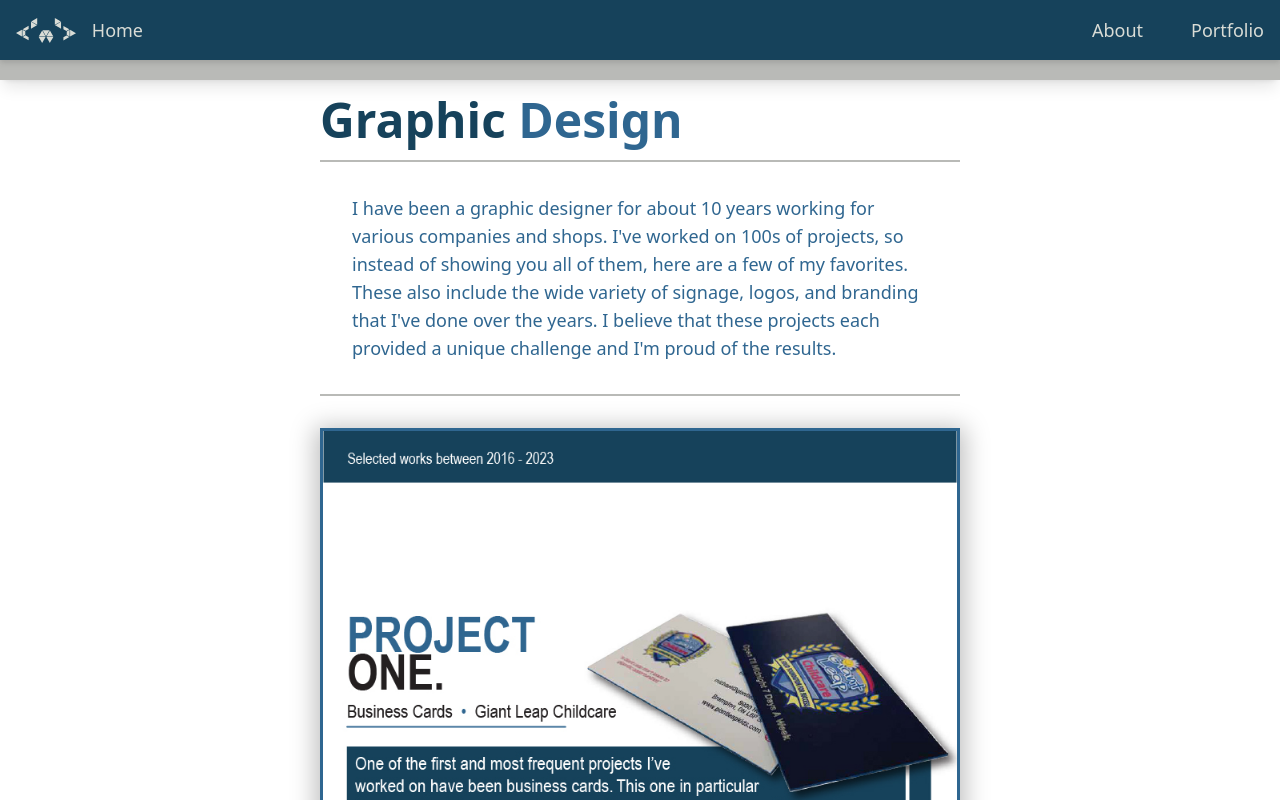
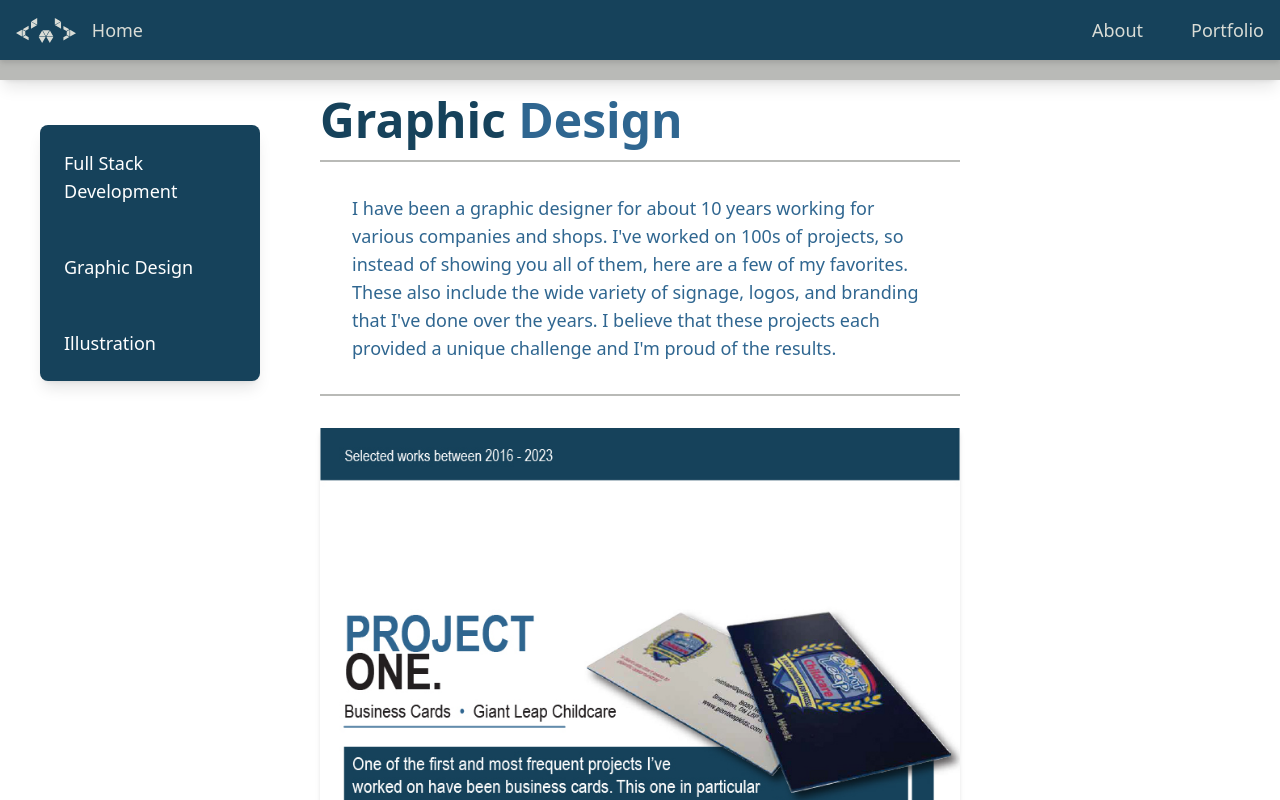
Before and after one commit to Rafflafressia/Chaotink, a React (Vite) app: page /graphic-design in a window 1280 px wide. Shown: the top 800 px of the page. Built offline with nearby package versions, Linux system fonts and the light colour scheme.

Commit message:
Refactored code.

```diff
--- a/src/components/About/About.jsx
+++ b/src/components/About/About.jsx
@@ -1,4 +1,5 @@
 import ME from "../../assets/profile-picture.jpeg";
+import { useEffect } from "react";
 import { Link } from "react-router-dom";
 import { FaArrowRightLong } from "react-icons/fa6";
 import {
@@ -35,6 +36,10 @@ import {
 } from "react-icons/si";
 
 const About = () => {
+  useEffect(() => {
+    window.scrollTo(0, 0);
+  }, []);
+
   const categories = [
     {
       name: "Graphic Proficiencies",
--- a/src/components/AsideNav.jsx
+++ b/src/components/AsideNav.jsx
@@ -1,15 +1,11 @@
-import BackToTop from "../components/ScrollToTopButton";
+import { Link } from "react-router-dom";
 import { useState, useEffect } from "react";
 
-const SubNav = ({ categories, onSelectCategory }) => {
+const SubNav = ({ categories }) => {
   const [isVisible, setIsVisible] = useState(false);
 
   const toggleVisibility = () => {
-    if (window.scrollY > 300) {
-      setIsVisible(true);
-    } else {
-      setIsVisible(false);
-    }
+    setIsVisible(window.scrollY > 300);
   };
 
   const scrollToTop = () => {
@@ -27,16 +23,16 @@ const SubNav = ({ categories, onSelectCategory }) => {
   }, []);
 
   return (
-    <aside className="visible fixed px-2 rounded-2xl left-1/2 -translate-x-1/2 bottom-[80px] xl:-translate-x-0 xl:bottom-auto xl:top-[125px] xl:left-10 [background:#16425b] xl:shadow-lg xl:rounded-lg xl:p-4 xl:w-[220px]">
-      <ul className="list-none flex space-x-8 xl:flex-col justify-center items-center xl:space-x-0 xl:items-start xl:space-y-4">
-        {categories.map((category, index) => (
-          <li key={index} className="w-full">
-            <button
-              className="w-full text-md text-center xl:text-left py-2 px-2 xl:text-lg xl:px-4 text-white rounded-lg hover:bg-blue-100 xl:hover:text-black focus:outline-none transition duration-300 ease-in-out"
-              onClick={() => onSelectCategory(category)}
+    <aside className="visible fixed z-50 px-2 rounded-2xl left-1/2 -translate-x-1/2 bottom-[80px] xl:-translate-x-0 xl:bottom-auto xl:top-[125px] xl:left-10 [background:#16425b] xl:shadow-lg xl:rounded-lg xl:p-4 xl:w-[220px]">
+      <ul className="list-none flex space-x-8 xl:flex-col justify-center items-center xl:space-x-0 xl:items-start xl:space-y-8">
+        {categories.map(([category, path], index) => (
+          <li key={index} className="w-full flex flex-row">
+            <Link
+              to={`/${path}`} // Ensure this path aligns with your routing setup
+              className="w-full text-md text-center xl:text-left py-2 px-2 xl:text-lg text-white rounded-lg hover:bg-blue-100 xl:hover:text-black focus:outline-none transition duration-300 ease-in-out"
             >
               {category}
-            </button>
+            </Link>
           </li>
         ))}
       </ul>
--- a/src/components/Navbar.jsx
+++ b/src/components/Navbar.jsx
@@ -1,4 +1,4 @@
-import { Link, useLocation } from "react-router-dom";
+import { Link, useLocation, useNavigate } from "react-router-dom";
 import { useState, useEffect } from "react";
 import SiteLogo from "../assets/browser-icon.svg";
 
@@ -8,11 +8,11 @@ import { SiLinkedin, SiGithub } from "react-icons/si";
 
 const Navbar = () => {
   const [showMenu, setShowMenu] = useState(false);
-
-  const currentPage = useLocation().pathname;
+  const location = useLocation();
+  const navigate = useNavigate();
+  const currentPage = location.pathname;
 
   const linkedInURL = "https://www.linkedin.com/in/arkaw-banerjee-600181103";
-
   const goToLinkedIn = () => {
     window.open(linkedInURL, "_blank");
   };
@@ -44,9 +44,18 @@ const Navbar = () => {
     ["Portfolio", "portfolio"],
   ];
 
+  const handleLinkClick = (url) => {
+    if (currentPage === `/${url}`) {
+      // Refresh the page if already on the current page
+      window.location.reload();
+    } else {
+      navigate(url);
+    }
+  };
+
   return (
     <div className="fixed w-full z-50">
-      <div className="w-full h-20 fixed [background:#b9bab7] shadow-lg"></div>
+      <div className="w-full h-14 md:h-20 fixed [background:#b9bab7] shadow-lg"></div>
       <div className="h-[35px] flex justify-center items-center px-4 [background:#16425b] mx-auto md:h-[60px] drop-shadow-md">
         <div className="flex h-[35px] md:h-[60px] justify-center md:justify-between md:space-x-12 md:w-[1280px]">
           <Link to="/" className="flex items-center space-x-4">
@@ -62,14 +71,14 @@ const Navbar = () => {
 
           <nav className="flex space-x-12 invisible md:visible">
             {pages.map(([title, url]) => (
-              <Link
+              <button
                 key={url}
-                to={url}
-                className={`nav-link text-sm md:text-lg text-[#d9dcd6] flex items-center font-medium`}
+                className="nav-link text-sm md:text-lg text-[#d9dcd6] flex items-center font-medium"
                 title={title}
+                onClick={() => handleLinkClick(url)}
               >
                 {title}
-              </Link>
+              </button>
             ))}
           </nav>
 
@@ -88,14 +97,16 @@ const Navbar = () => {
               <div className="bg-white h-screen w-screen rounded shadow-lg flex flex-col justify-center items-center">
                 <nav className="flex flex-col text-center space-y-12 mt-4">
                   {pages.map(([title, url]) => (
-                    <Link
+                    <button
                       key={url}
-                      to={url}
                       className="text-3xl font-medium text-[#16425b]"
-                      onClick={toggleMenu} // Close modal when link is clicked
+                      onClick={() => {
+                        handleLinkClick(url);
+                        toggleMenu(); // Close modal when link is clicked
+                      }}
                     >
                       {title}
-                    </Link>
+                    </button>
                   ))}
                 </nav>
                 <div className="flex flex-row pt-12 space-x-7">
@@ -114,4 +125,5 @@ const Navbar = () => {
     </div>
   );
 };
+
 export default Navbar;
--- a/src/components/Portfolio/FullStackWebDevelopment.jsx
+++ b/src/components/Portfolio/FullStackWebDevelopment.jsx
@@ -75,7 +75,14 @@ const FullStackDevelopmentCards = () => {
   }, []);
 
   return (
-    <section className="px-8 md:py-8 xl:py-24 lg:mx-32 xl:mx-72">
+    <section className="px-8 pt-24 md:py-8 xl:py-24 lg:mx-32 xl:mx-72">
+      <SideNav
+        categories={[
+          ["Full Stack Development", "web-dev"],
+          ["Graphic Design", "graphic-design"],
+          ["Illustration", "illustrations"],
+        ]}
+      />
       <div className="flex flex-col justify-center items-start space-y-4">
         <h1 className="text-[#16425b] text-4xl md:text-5xl font-bold">
           Full Stack
--- a/src/components/Portfolio/GraphicDesign.jsx
+++ b/src/components/Portfolio/GraphicDesign.jsx
@@ -1,4 +1,5 @@
 import { useEffect } from "react";
+import SideNav from "../AsideNav";
 
 import ProjectOne from "../../assets/Artboard 3-100.jpg";
 import ProjectTwo from "../../assets/Artboard 4-100.jpg";
@@ -11,33 +12,15 @@ import ProjectEight from "../../assets/Artboard 10-100.jpg";
 import ProjectNine from "../../assets/Artboard 11-100.jpg";
 
 const graphicDesignProjects = [
-  {
-    projectUrl: ProjectOne,
-  },
-  {
-    projectUrl: ProjectTwo,
-  },
-  {
-    projectUrl: ProjectThree,
-  },
-  {
-    projectUrl: ProjectFour,
-  },
-  {
-    projectUrl: ProjectFive,
-  },
-  {
-    projectUrl: ProjectSix,
-  },
-  {
-    projectUrl: ProjectSeven,
-  },
-  {
-    projectUrl: ProjectEight,
-  },
-  {
-    projectUrl: ProjectNine,
-  },
+  { projectUrl: ProjectOne, description: "Project One Description" },
+  { projectUrl: ProjectTwo, description: "Project Two Description" },
+  { projectUrl: ProjectThree, description: "Project Three Description" },
+  { projectUrl: ProjectFour, description: "Project Four Description" },
+  { projectUrl: ProjectFive, description: "Project Five Description" },
+  { projectUrl: ProjectSix, description: "Project Six Description" },
+  { projectUrl: ProjectSeven, description: "Project Seven Description" },
+  { projectUrl: ProjectEight, description: "Project Eight Description" },
+  { projectUrl: ProjectNine, description: "Project Nine Description" },
 ];
 
 const GraphicDesignCards = () => {
@@ -46,9 +29,16 @@ const GraphicDesignCards = () => {
   }, []);
 
   return (
-    <section className="px-8 md:py-8 xl:py-24 lg:mx-32 xl:mx-72">
+    <section className="px-8 pt-24 md:py-8 xl:py-24 lg:mx-32 xl:mx-72">
+      <SideNav
+        categories={[
+          ["Full Stack Development", "web-dev"],
+          ["Graphic Design", "graphic-design"],
+          ["Illustration", "illustrations"],
+        ]}
+      />
       <div className="graphic-design-cards flex flex-col mx-auto items-center">
-        <div className="flex flex-col justify-center items-start space-y-4">
+        <header className="flex flex-col justify-center items-start space-y-4">
           <h1 className="text-[#16425b] text-5xl font-bold">
             Graphic
             <span className="text-[#2F6690]"> Design</span>
@@ -61,14 +51,14 @@ const GraphicDesignCards = () => {
             that I've done over the years. I believe that these projects each
             provided a unique challenge and I'm proud of the results.
           </p>
-        </div>
+        </header>
         <div className="flex flex-wrap justify-center items-center my-8 space-y-8">
-          {graphicDesignProjects.map((graphicProjects, index) => (
+          {graphicDesignProjects.map((project, index) => (
             <div key={index} className="w-full">
               <img
-                src={graphicProjects.projectUrl}
-                alt={`Illustration ${index}`}
-                className="w-full h-auto object-cover shadow-[0px_4px_23px_5px_rgba(0,0,0,0.25)] border-[3px] border-solid border-[#2f6690]"
+                src={project.projectUrl}
+                alt={project.description}
+                className="w-full h-auto object-cover shadow-md border-3 border-solid border-[#2f6690]"
               />
             </div>
           ))}
--- a/src/components/Portfolio/Illustrations.jsx
+++ b/src/components/Portfolio/Illustrations.jsx
@@ -1,5 +1,7 @@
 import { useEffect } from "react";
 import { useInView } from "react-intersection-observer";
+
+import SideNav from "../AsideNav";
 
 import PortfolioImg1 from "../../assets/illust-1.jpg";
 import PortfolioImg2 from "../../assets/illust-2.jpg";
@@ -90,7 +92,14 @@ const IllustrationsCards = () => {
   }, []);
 
   return (
-    <section className="px-8 md:py-8 xl:py-24 lg:mx-32 xl:mx-72">
+    <section className="px-8 pt-24 md:py-8 xl:py-24 lg:mx-32 xl:mx-72">
+      <SideNav
+        categories={[
+          ["Full Stack Development", "web-dev"],
+          ["Graphic Design", "graphic-design"],
+          ["Illustration", "illustrations"],
+        ]}
+      />
       <div className="illustrations-cards justify-center items-center">
         <div className="flex flex-col justify-center items-start space-y-4">
           <h1 className="text-[#16425b] text-5xl font-bold">
--- a/src/components/Portfolio/Portfolio.jsx
+++ b/src/components/Portfolio/Portfolio.jsx
@@ -26,19 +26,17 @@ const Portfolio = () => {
     window.scrollTo(0, 0);
   };
 
-  const categories = [
-    "Full Stack Development",
-    "Graphic Design",
-    "Illustration",
-  ];
-
   return (
     <div className="portfolio-container py-16 flex flex-col items-center">
       <div>
         {/* Conditionally render PortfolioSubNavigation */}
         {isVisible && (
           <PortfolioSubNavigation
-            categories={categories}
+            categories={[
+              "Full Stack Development",
+              "Graphic Design",
+              "Illustration",
+            ]}
             onSelectCategory={handleCategorySelect}
           />
         )}
@@ -51,15 +49,6 @@ const Portfolio = () => {
           <GraphicDesign />
         )}
         {!isVisible && currentCategory === "Illustration" && <Illustrations />}
-
-        {/* Button to go back to categories */}
-        {!isVisible && (
-          <SideNav
-            categories={categories}
-            onSelectCategory={handleCategorySelect}
-            onBackToNavigation={handleBackToNavigation}
-          />
-        )}
       </div>
     </div>
   );
```
